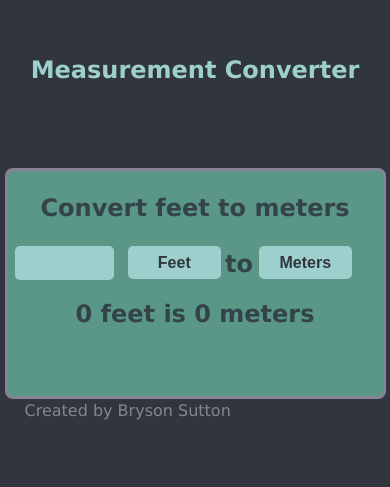
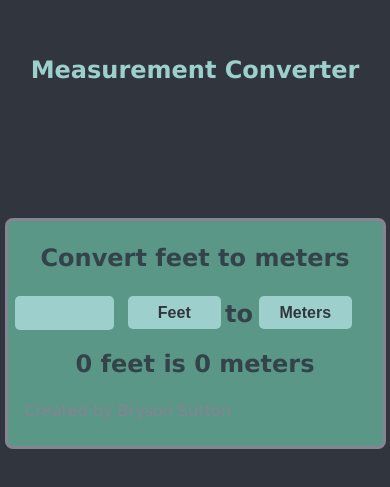
Before and after one commit to BSutton17/Measurement-Converter, a React (Vite) app: page / in a window 390 px wide. Shown: the part 193-680 px from the top of the page. Built offline with nearby package versions, Linux system fonts and the light colour scheme.

Commit message:
Update index.css

```diff
--- a/src/index.css
+++ b/src/index.css
@@ -15,11 +15,8 @@
       height: 100%;
       position: relative;
       left: 0%;
+      top: 50px;
     }
-  #title{
-    position: relative;
-    bottom: 275%;
-  }
   h1{
     height: 100px;
   }
```
